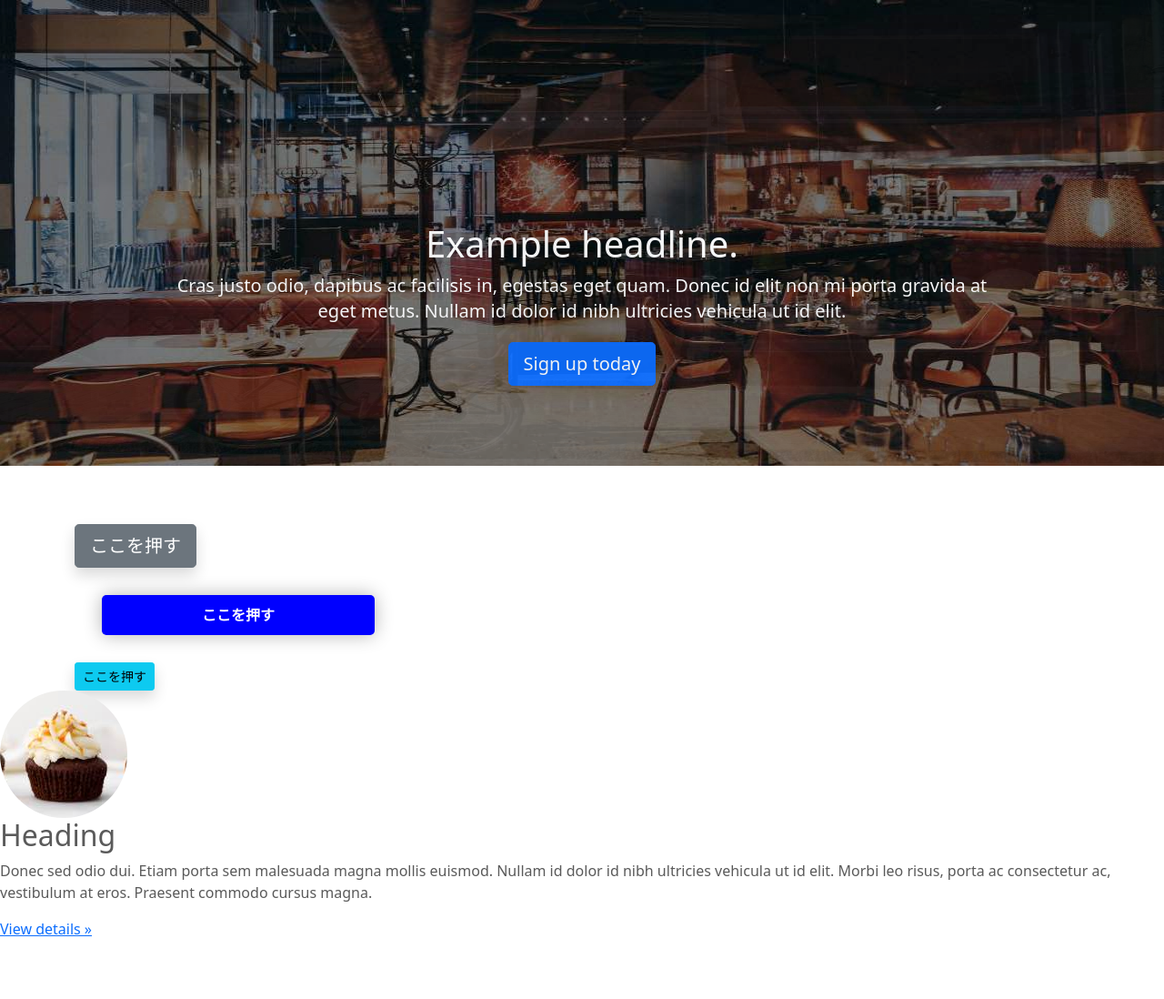
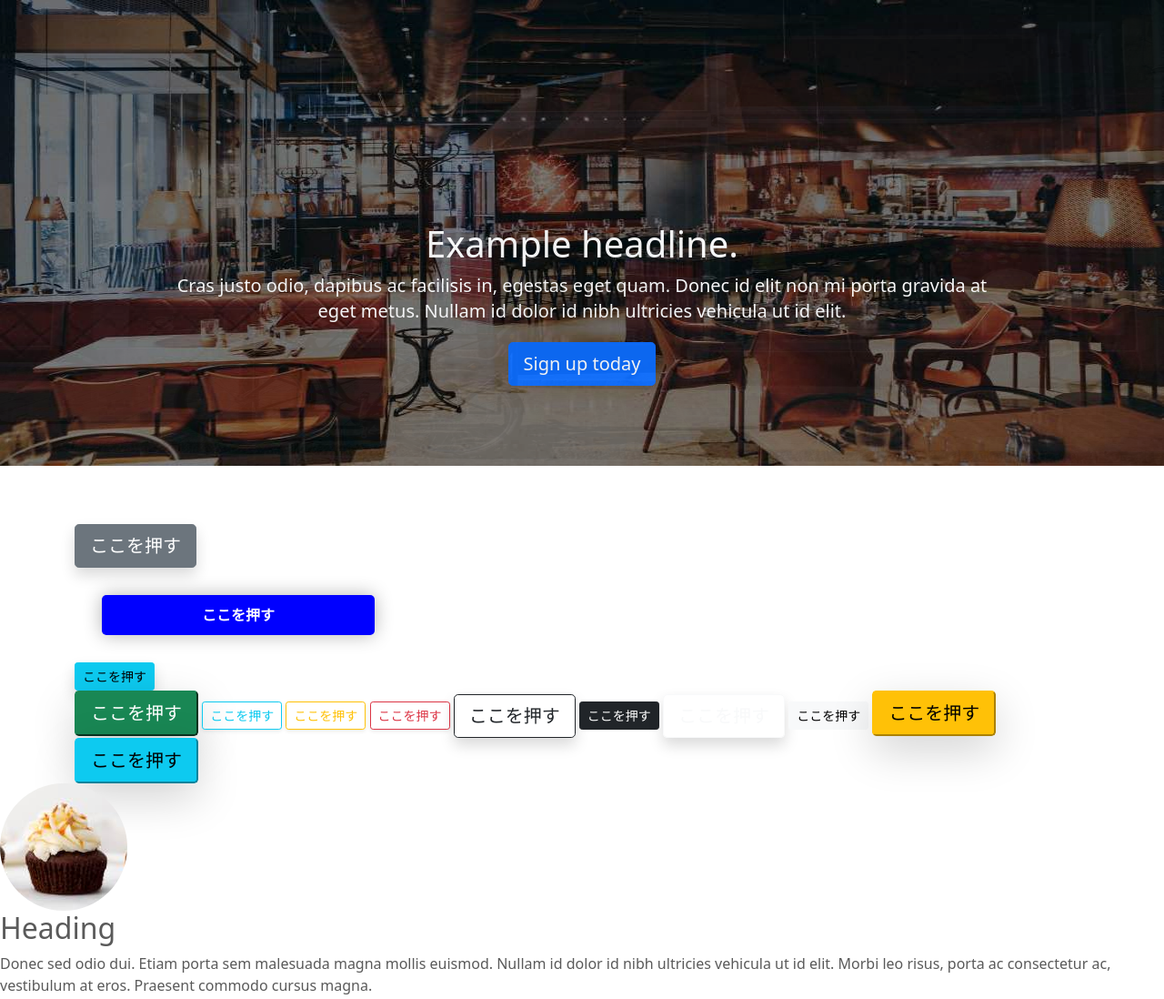
Before and after one commit to yogurt-k17/bootstrap-basic-kadai, a plain HTML site: page kadai_04/index_for_student.html in a window 1280 px wide. Shown: the top 1098 px of the page at 91% size. Drawn offline with nearby package versions, Linux system fonts and the light colour scheme.

Commit message:
再提出用

```diff
--- a/kadai_04/index_for_student.html
+++ b/kadai_04/index_for_student.html
@@ -74,6 +74,22 @@
          <div class="button-test">ここを押す</div>
          <a href="" class="btn btn-info btn-sm shadow">ここを押す</a>
 
+         <!-- 追加部分 -->
+
+         <div class="btn-kadai">
+           <button type="button" class="btn-success btn-lg shadow-lg">ここを押す</button>
+           <button type="button" class="btn btn-outline-info btn-sm shadow-sm">ここを押す</button>
+           <button type="button" class="btn btn-outline-warning btn-sm shadow-sm">ここを押す</button>
+           <button type="button" class="btn btn-outline-danger btn-sm shadow-sm">ここを押す</button>
+           <button type="button" class="btn btn-outline-dark btn-lg shadow">ここを押す</button>
+           <button type="button" class="btn btn-dark btn-sm shadow-none">ここを押す</button>
+           <button type="button" class="btn btn-outline-light btn-lg shadow">ここを押す</button>
+           <button type="button" class="btn btn-light btn-sm shadow-none">ここを押す</button>
+           <button type="button" class="btn-warning btn-lg shadow-lg">ここを押す</button>
+           <button type="button" class="btn-info btn-lg shadow-lg">ここを押す</button>
+
+         </div>
+
       </div>
       <!-- <div class="container marketing"> -->
       <div class="">
```
